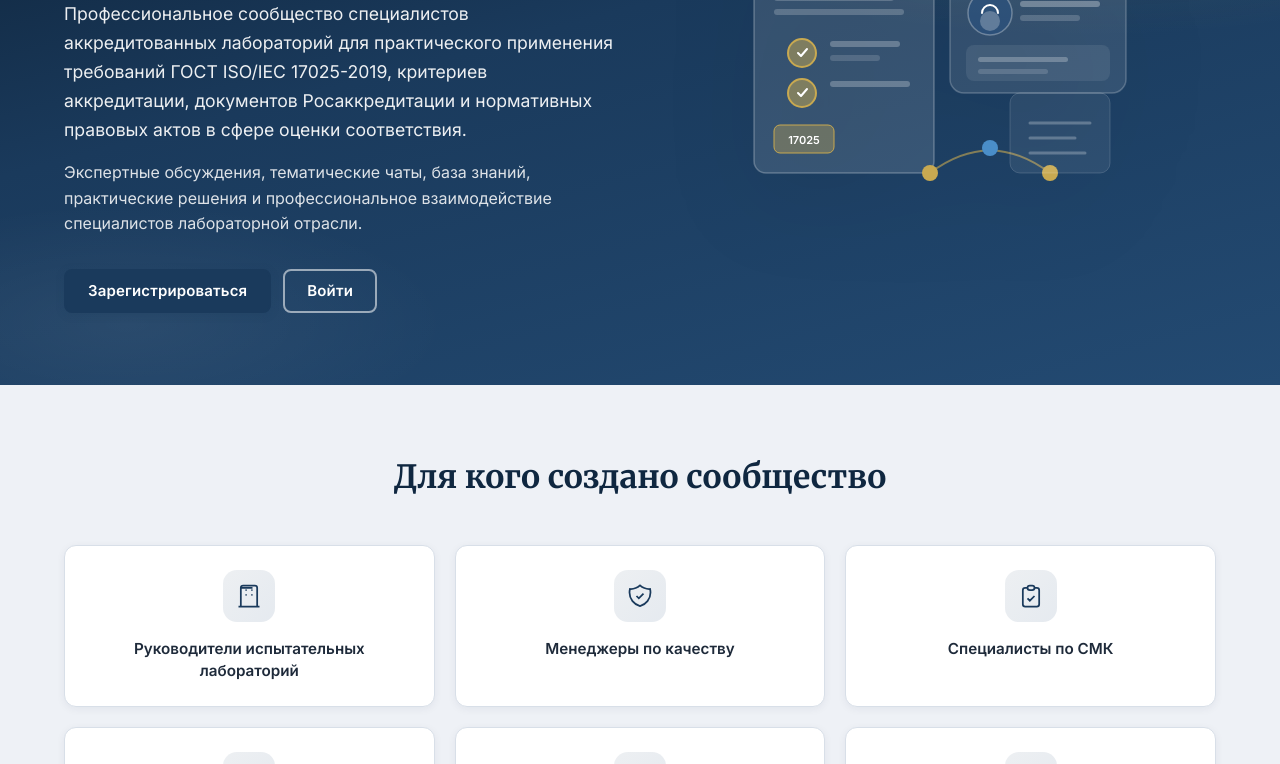
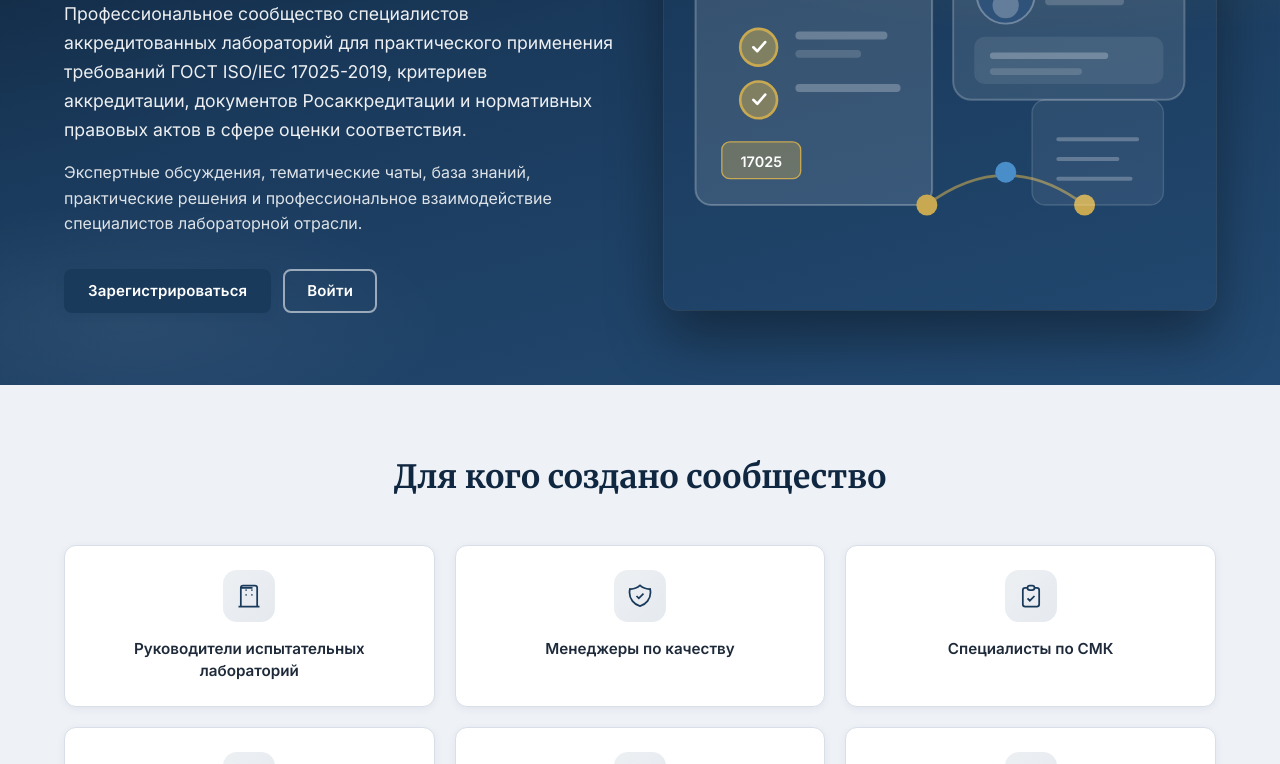
Before and after one commit to NadinDranik/test17025, a website: page index.html in a window 1280 px wide. Shown: the part 336-1100 px from the top of the page. Drawn offline with Linux system fonts and the light colour scheme; no server answers.

Commit message:
Update home.css

```diff
--- a/css/home.css
+++ b/css/home.css
@@ -99,10 +99,15 @@
 }
 
 .home-hero__illustration {
+  display: block;
   width: 100%;
-  max-width: 420px;
+  max-width: 580px;
   height: auto;
-  filter: drop-shadow(0 24px 48px rgba(0, 0, 0, 0.25));
+  border-radius: 14px;
+  box-shadow:
+    0 28px 56px rgba(0, 0, 0, 0.38),
+    0 0 0 1px rgba(255, 255, 255, 0.12);
+  object-fit: cover;
 }
 
 /* --- Секции --- */
@@ -585,7 +590,7 @@
   }
 
   .home-hero__illustration {
-    max-width: 320px;
+    max-width: 100%;
   }
 
   .home-audience-grid {
```
